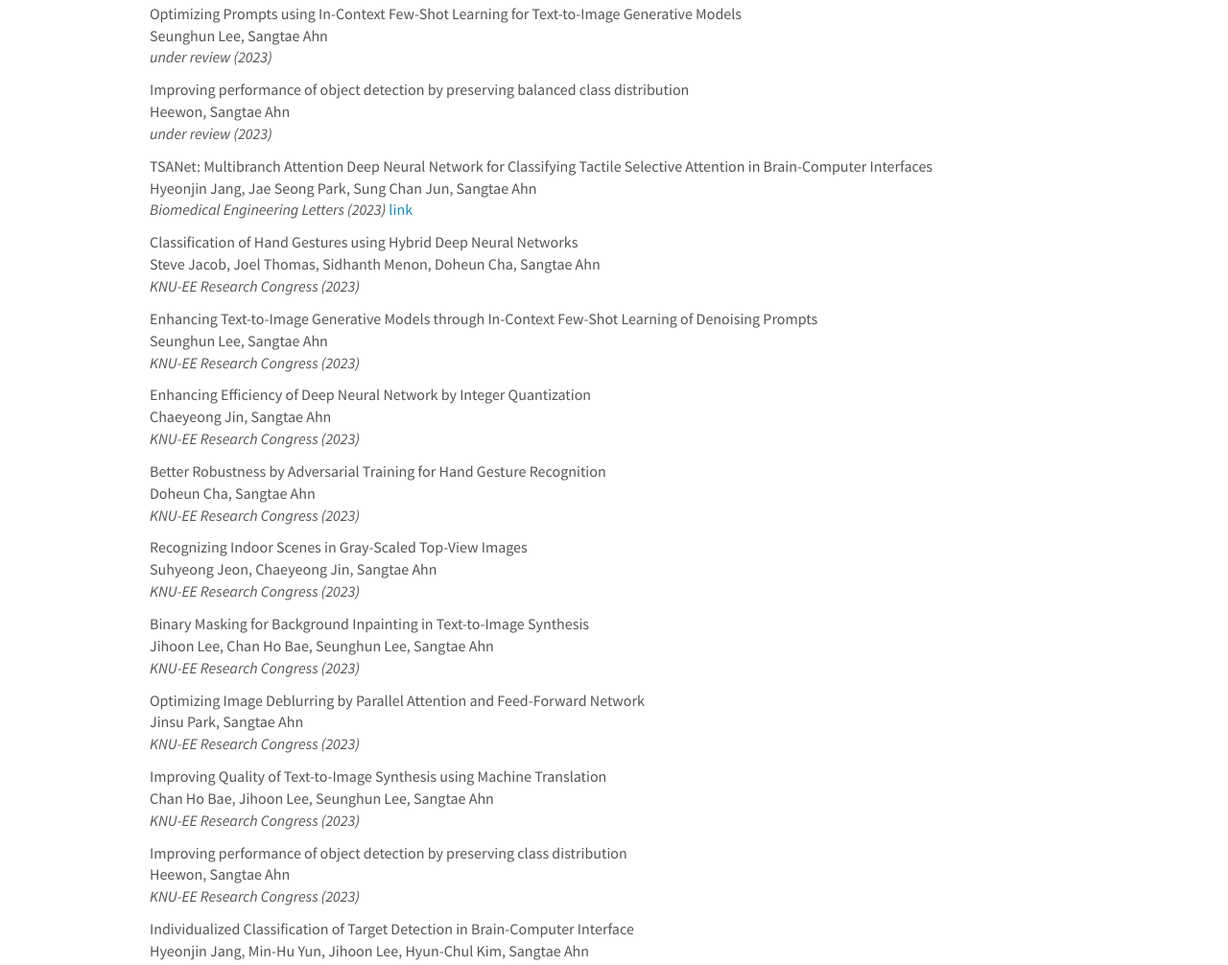
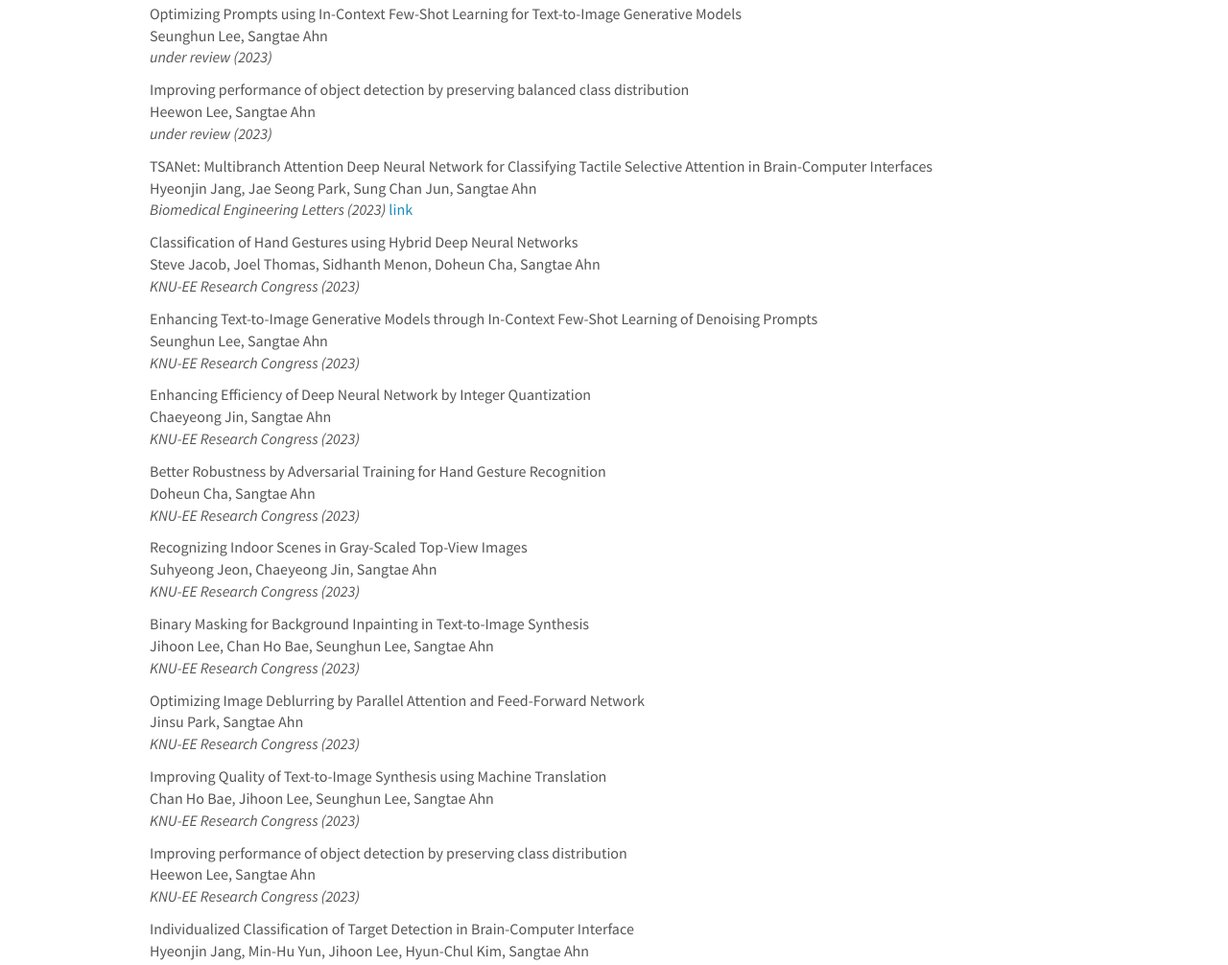
Before and after one commit to KNU-BrainAI/knu-brainai.github.io, a Jekyll site: the page built from _pages/publications.md, in a window 1280 px wide and 1400 px high. Shown: the part 232-1238 px from the top of the window at 96% size. Built offline with Jekyll 4.4.1, drawn with Linux system fonts in a browser that asks for light colours; nearby versions of some CDN libraries.

Commit message:
Update publist.yml

```diff
--- a/_data/publist.yml
+++ b/_data/publist.yml
@@ -3,7 +3,7 @@
   journal: under review (2023)
 
 - title: "Improving performance of object detection by preserving balanced class distribution"
-  authors: Heewon, Sangtae Ahn
+  authors: Heewon Lee, Sangtae Ahn
   journal: under review (2023)
 
 - title: "TSANet: Multibranch Attention Deep Neural Network for Classifying Tactile Selective Attention in Brain-Computer Interfaces"
@@ -46,7 +46,7 @@
   journal: KNU-EE Research Congress (2023)
 
 - title: "Improving performance of object detection by preserving class distribution"
-  authors: Heewon, Sangtae Ahn
+  authors: Heewon Lee, Sangtae Ahn
   journal: KNU-EE Research Congress (2023)
 
 - title: "Individualized Classification of Target Detection in Brain-Computer Interface"
```
